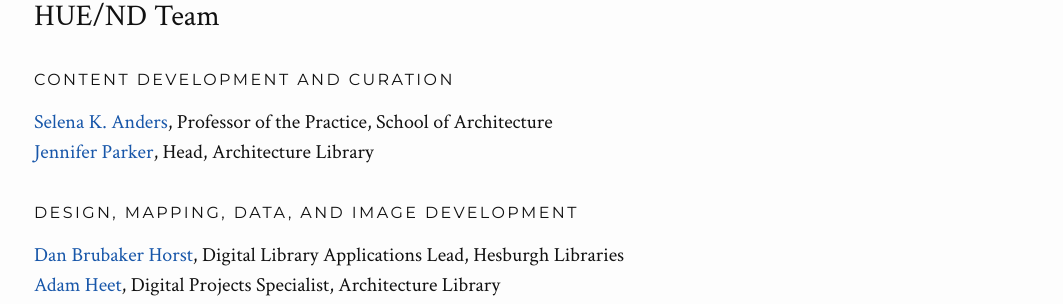
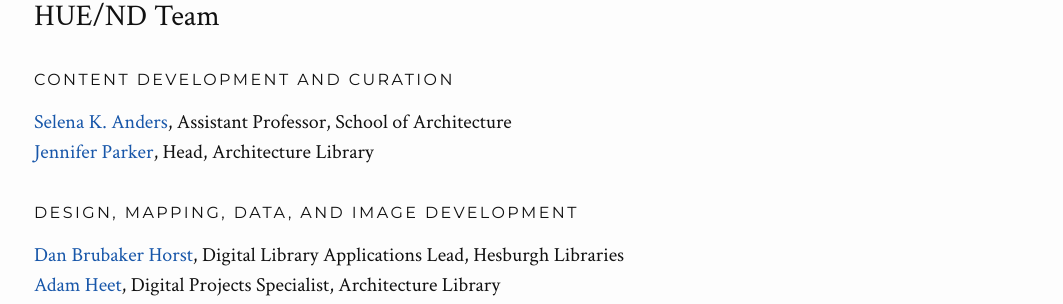
Before and after one commit to HUE-ND/HUE-ND.github.io, a Jekyll site: the page built from about.md, in a window 1280 px wide and 900 px high, scrolled down 402 px. Shown: the part 151-455 px from the top of the window, without its empty margins (106-1169 px from the left). Built offline with Jekyll 4.4.1, drawn with Linux system fonts in a browser that asks for light colours.

Commit message:
Updating Selena's title as per request

```diff
--- a/about.md
+++ b/about.md
@@ -11,7 +11,7 @@ Efforts include expanding SPQR-ND, an application for the iPad and iPhone that c
 ## HUE/ND Team
 
 ### Content Development and Curation
-[Selena K. Anders](mailto:selena.k.anders4@nd.edu?subject=HUE/ND), Professor of the Practice, School of Architecture
+[Selena K. Anders](mailto:selena.k.anders4@nd.edu?subject=HUE/ND), Assistant Professor, School of Architecture
 [Jennifer Parker](mailto:jparker9@nd.edu?subject=HUE/ND), Head, Architecture Library
 
 ### Design, Mapping, Data, and Image Development
```
